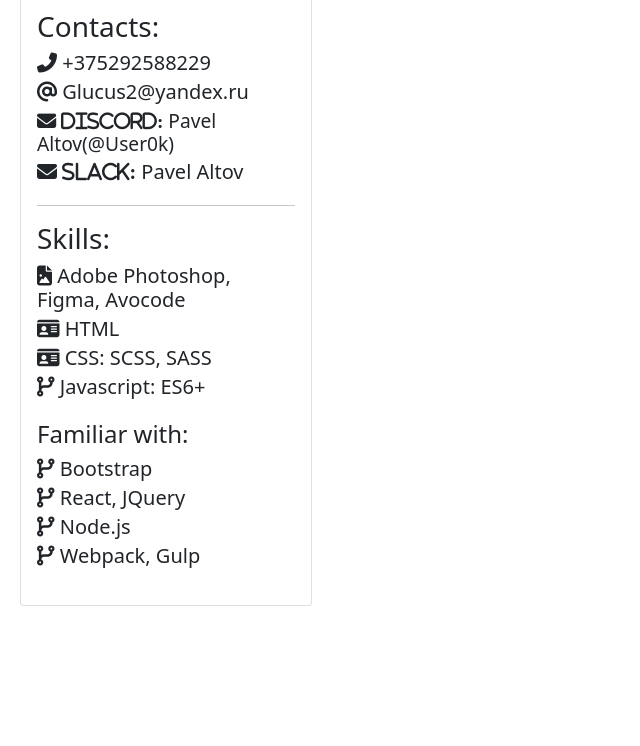
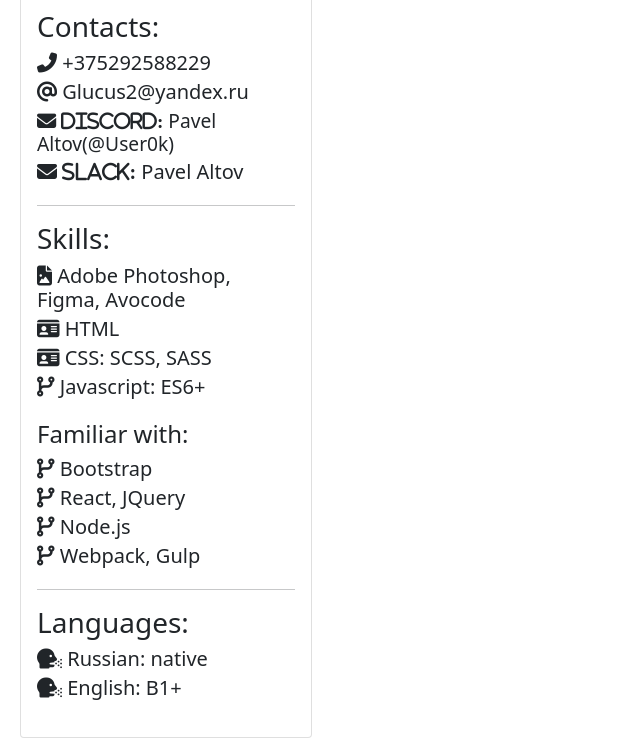
Before and after one commit to User0k/rsschool-cv-old, a plain HTML site: page index.html in a window 1280 px wide. Shown: the part 473-1219 px from the top of the page, without its empty margins (0-640 px from the left). Before the commit the page ends 1087 px from the top, so only its background shows below. Drawn offline with Linux system fonts and the light colour scheme.

Commit message:
feat: add languages information

```diff
--- a/index.html
+++ b/index.html
@@ -20,7 +20,7 @@
           <div class="card-body">
             <h2><i class="fas fa-solid fa-code mr-2"></i> Fron-End Developer</h2>
             <hr>
-            <h3>Contacts:</h3>
+            <h3 class="contacts">Contacts:</h3>
             <h5>
               <ul>
                 <li class="tel"><i class="fas fa-phone-alt"></i> +375292588229</li>
@@ -30,7 +30,7 @@
               </ul>
             </h5>
             <hr>
-            <h3>Skills:</h3>
+            <h3 class="skills">Skills:</h3>
             <h5>
               <ul>
                 <li><i class="fas fa-file-image"></i> Adobe Photoshop, Figma, Avocode</li>
@@ -48,6 +48,14 @@
                 <li><i class="fas fa-code-branch"></i> Webpack, Gulp</li>
               </ul>
             </h5>
+            <hr>
+            <h3 class="languages">Languages:</h3>
+            <h5>
+              <ul>
+                <li><i class="fas fa-head-side-cough"></i> Russian: native</li>
+                <li><i class="fas fa-head-side-cough"></i> English: B1+</li>
+              </ul>
+            </h5>
           </div>
         </div>
       </div>
```
